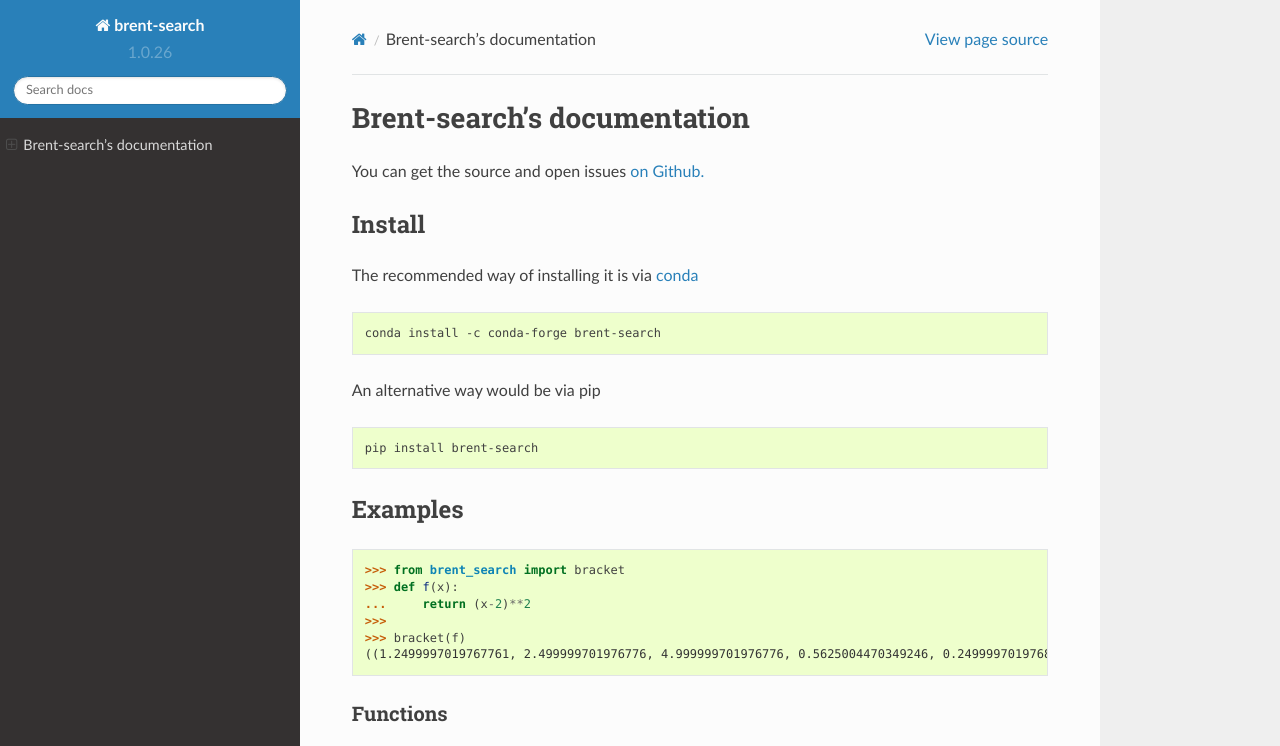
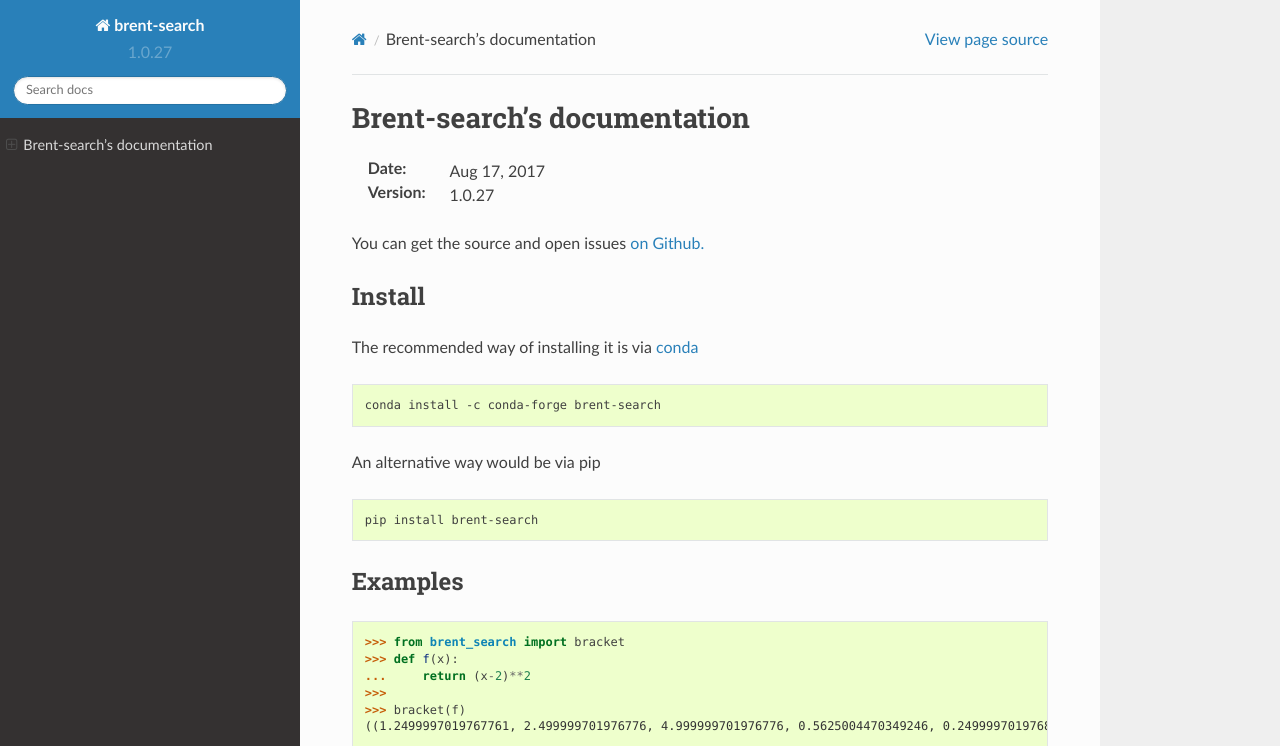
Before and after one commit to limix/brent-search, a Sphinx documentation site: the page built from doc/index.rst, in a window 1280 px wide and 1052 px high, cut to the strip 0-746 px from the top of the window. Built offline with Sphinx 7.4.7 and the Read the Docs theme 2.0.0, drawn with Linux system fonts in a browser that asks for light colours.

Commit message:
Data and version, doc

```diff
--- a/brent_search/__init__.py
+++ b/brent_search/__init__.py
@@ -4,7 +4,7 @@
 from .optimize import minimize
 
 __name__ = "brent-search"
-__version__ = "1.0.26"
+__version__ = "1.0.27"
 __author__ = "Danilo Horta"
 __author_email__ = "horta@ebi.ac.uk"
 
--- a/doc/index.rst
+++ b/doc/index.rst
@@ -1,6 +1,9 @@
 ============================
 Brent-search's documentation
 ============================
+
+:Date: |today|
+:Version: |version|
 
 You can get the source and open issues `on Github.`_
 
```
